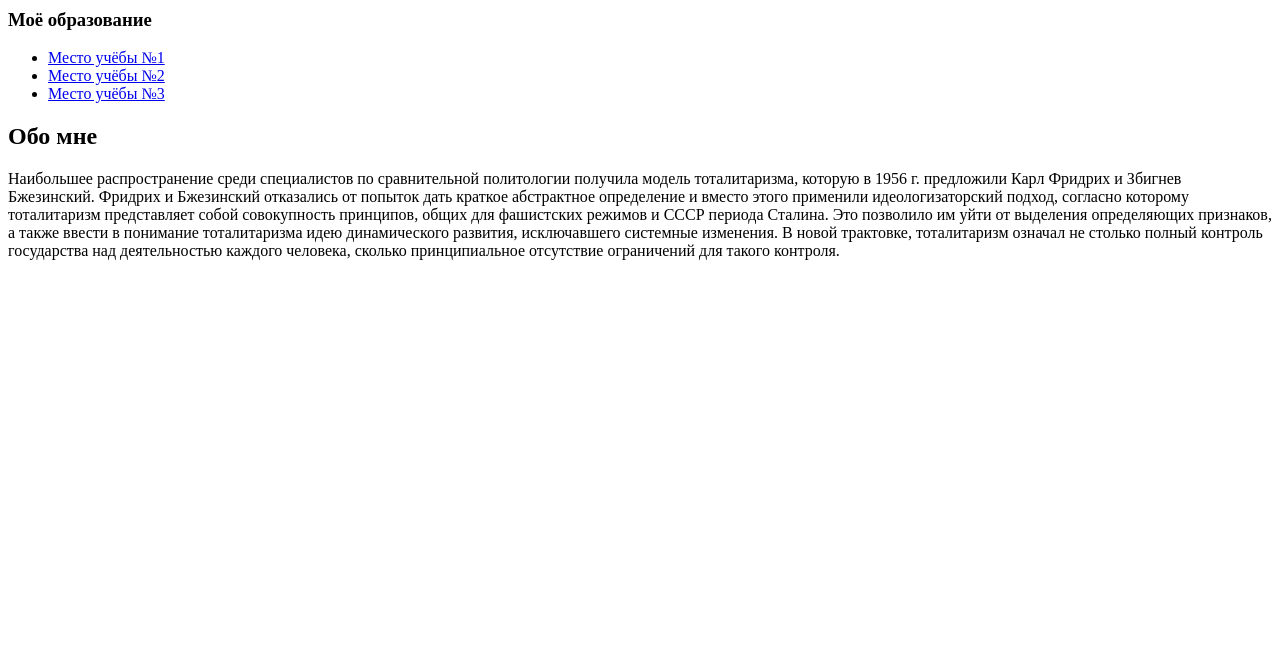
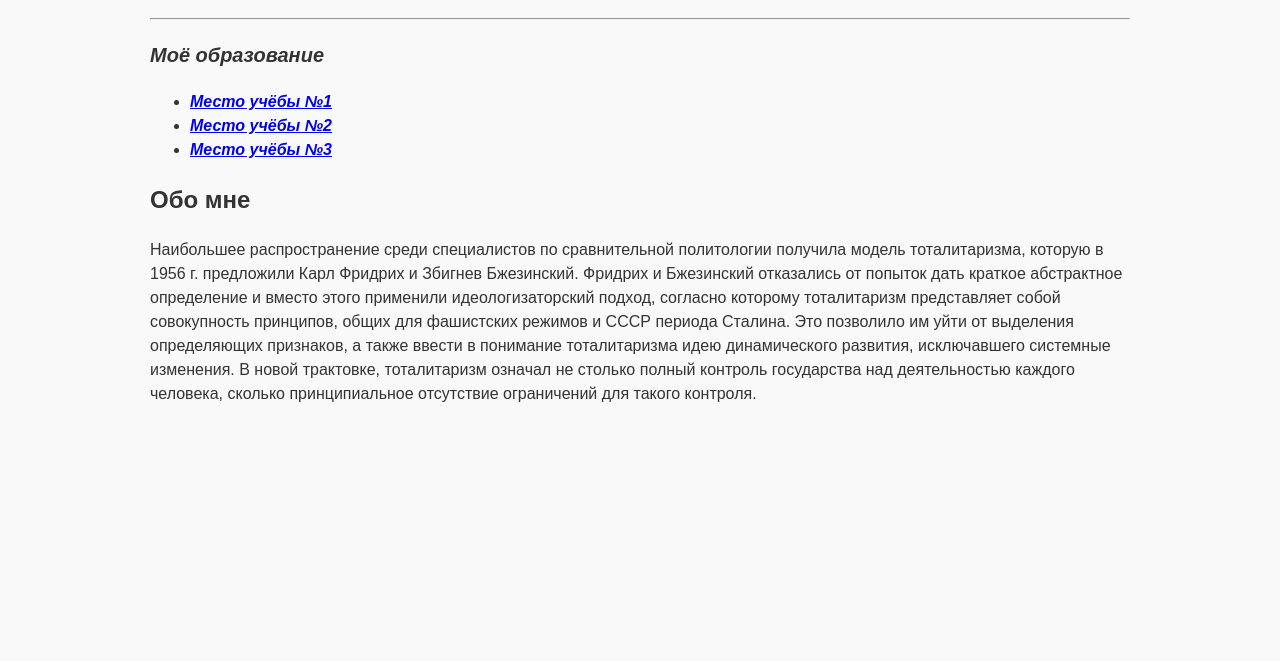
Before and after one commit to Flytomars1/Flytomars1.github.io, a plain HTML site: page index.html in a window 1280 px wide. Shown: the part 139-800 px from the top of the page. Drawn offline with Linux system fonts and the light colour scheme.

Commit message:
Update index.html

```diff
--- a/index.html
+++ b/index.html
@@ -4,7 +4,7 @@
     <meta charset="UTF-8">
     <meta http-equiv="X-UA-Compatible" content="IE=edge">
     <meta name="viewport" content="width=device-width, initial-scale=1.0">
-    <link rel="stylesheet" href="style1-1.css">
+    <link rel="stylesheet" href="style.css">
     <title>Document1-1</title>
 </head>
 <body>
```
